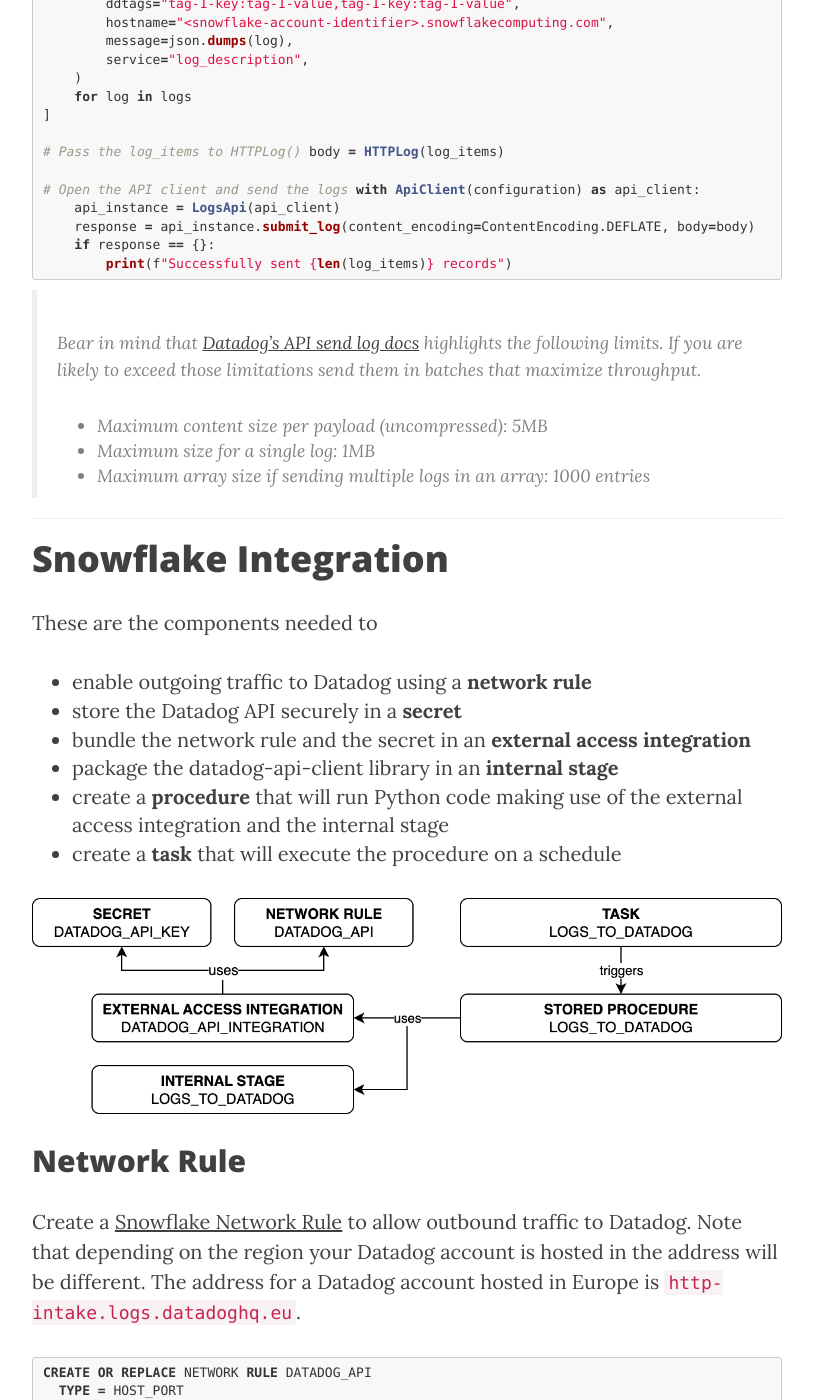
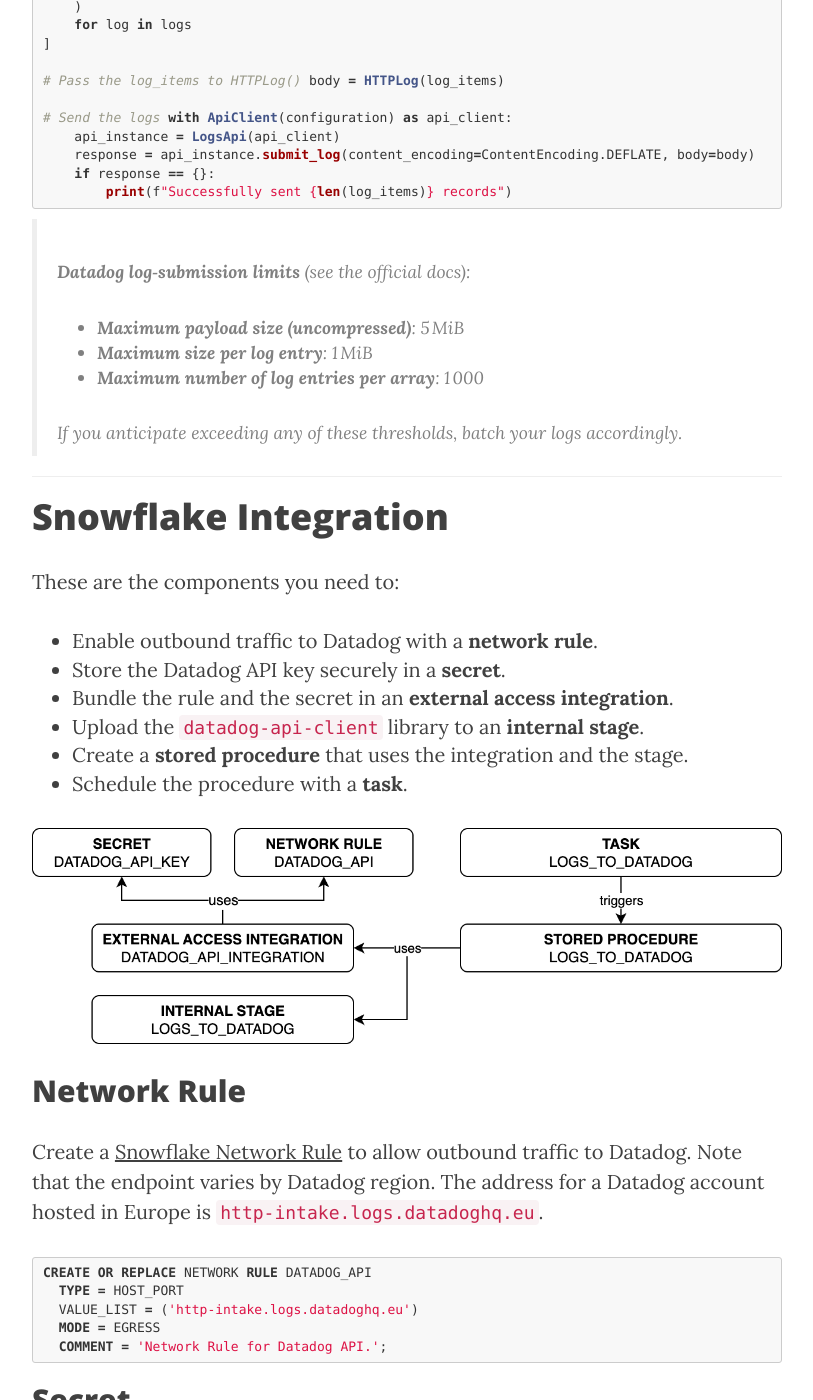
Before and after one commit to jcarlosmayo/jcarlosmayo.github.io, a Jekyll site: the page built from _posts/2025-08-11-send-logs-to-datadog-from-snowflake.md, in a window 1280 px wide and 1400 px high, scrolled down 1328 px. Shown: the whole window, without its empty margins (233-1046 px from the left). Built offline with Jekyll 4.4.1, drawn with Linux system fonts in a browser that asks for light colours; nearby versions of some CDN libraries; some of the changed text lies outside the part shown.

Commit message:
Reviewed post contents

````diff
--- a/_posts/2025-08-11-send-logs-to-datadog-from-snowflake.md
+++ b/_posts/2025-08-11-send-logs-to-datadog-from-snowflake.md
@@ -1,15 +1,15 @@
 ---
 layout:     post
-title:      "Send logs to Datadog from Snowflake"
-subtitle:   "Using Snowflake native resources and libraries not readily available in Snowpark"
-date:       2025-08-11 18:00:00
+title:      "Send Snowflake Data to Datadog Logs"
+subtitle:   "Build a reusable Snowflake procedure that extracts data, formats it as JSON, and submits it to Datadog"
+date:       2025-08-11 18:00:00 +00:00
 author:     "Juan Carlos Mayo"
 header-img: "img/post-default-bg.png"
 ---
 
-The [Datadog Snowflake integration](https://docs.datadoghq.com/integrations/snowflake-web/) allows you to monitor a wide range of Snowflake metrics and the documentation makes it very easy to set up. However, once you are already using Datadog and Snowflake you can create your own custom logic to follow up any other aspect of your data and its meaning by sending custom metrics to [Datadog's API](https://docs.datadoghq.com/api/latest). As an example, if you are collecting iot data in Snowflake, you might want to make sure that the sensors producing the data send data as often as they should. If each of the sensors is supposed to send data every 10 minutes you could create a query to make sure that that is the case.
+The official [Datadog ↔ Snowflake integration](https://docs.datadoghq.com/integrations/snowflake-web/) lets you monitor a wide range of Snowflake metrics out of the box. When you already have both platforms in place, you can extend the integration with your own logic and push custom metrics or logs to Datadog’s API. For example, if you collect IoT sensor data in Snowflake, you might want to verify that each sensor reports at the expected 10‑minute interval.
 
-Here is a basic Pyton code example to send data to Datadog using the Python library [datadog-api-client](https://pypi.org/project/datadog-api-client/). I will describe below how to run it in a Snowflake Procedure.
+Here is a basic Python code example to send data to Datadog using the Python library [datadog-api-client](https://pypi.org/project/datadog-api-client/). I will describe below how to run it in a Snowflake Procedure.
 
 ```python
 import json
@@ -21,19 +21,21 @@
 from datadog_api_client.v2.model.http_log import HTTPLog
 from datadog_api_client.v2.model.http_log_item import HTTPLogItem
 
+
+# Datadog endpoint (EU region in this example)
 os.environ["DD_SITE"] = "datadoghq.eu"
 os.environ["DD_API_KEY"] = "<your_datadog_api_key>"
 
 
 configuration = Configuration()
 
-# Data to be sent to logs
+# Sample payload
 logs = [
     {"id": "ABC","value": 1},
     {"id": "DEF","value": 2}
 ]
 
-# Convert each of the logs to a JSON-formatted string and wrap them in HTTPLogItem
+# Convert each dict to a JSON string and wrap it in an HTTPLogItem
 log_items = [
     HTTPLogItem(
         ddsource="snowflake",
@@ -48,7 +50,7 @@
 # Pass the log_items to HTTPLog()
 body = HTTPLog(log_items)
 
-# Open the API client and send the logs
+# Send the logs
 with ApiClient(configuration) as api_client:
     api_instance = LogsApi(api_client)
     response = api_instance.submit_log(content_encoding=ContentEncoding.DEFLATE, body=body)
@@ -56,24 +58,26 @@
         print(f"Successfully sent {len(log_items)} records")
 ```
 
-> Bear in mind that [Datadog's API send log docs](https://docs.datadoghq.com/api/latest/logs/#send-logs) highlights the following limits. If you are likely to exceed those limitations send them in batches that maximize throughput.
+> **Datadog log‑submission limits** (see the official docs):
 >
-> - Maximum content size per payload (uncompressed): 5MB
-> - Maximum size for a single log: 1MB
-> - Maximum array size if sending multiple logs in an array: 1000 entries
+> - **Maximum payload size (uncompressed)**: 5 MiB
+> - **Maximum size per log entry**: 1 MiB
+> - **Maximum number of log entries per array**: 1 000
+>
+> If you anticipate exceeding any of these thresholds, batch your logs accordingly.
 
 <hr>
 
 # Snowflake Integration
 
-These are the components needed to
+These are the components you need to:
 
-- enable outgoing traffic to Datadog using a **network rule**
-- store the Datadog API securely in a **secret**
-- bundle the network rule and the secret in an **external access integration**
-- package the [datadog-api-client](https://pypi.org/project/datadog-api-client/) library in an **internal stage**
-- create a **procedure** that will run Python code making use of the external access integration and the internal stage
-- create a **task** that will execute the procedure on a schedule
+- Enable outbound traffic to Datadog with a **network rule**.
+- Store the Datadog API key securely in a **secret**.
+- Bundle the rule and the secret in an **external access integration**.
+- Upload the `datadog‑api‑client` library to an **internal stage**.
+- Create a **stored procedure** that uses the integration and the stage.
+- Schedule the procedure with a **task**.
 
 <p align="center">
     <img src="{{ site.baseurl }}/img/send-logs-to-datadog-from-snowflake/diagram.png" />
@@ -81,7 +85,7 @@
 
 ## Network Rule
 
-Create a [Snowflake Network Rule](https://docs.snowflake.com/en/user-guide/network-rules) to allow outbound traffic to Datadog. Note that depending on the region your Datadog account is hosted in the address will be different. The address for a Datadog account hosted in Europe is `http-intake.logs.datadoghq.eu`.
+Create a [Snowflake Network Rule](https://docs.snowflake.com/en/user-guide/network-rules) to allow outbound traffic to Datadog. Note that the endpoint varies by Datadog region. The address for a Datadog account hosted in Europe is `http-intake.logs.datadoghq.eu`.
 
 ```sql
 CREATE OR REPLACE NETWORK RULE DATADOG_API
@@ -93,13 +97,13 @@
 
 ## Secret
 
-To obtain the secret value that needs to be inserted in the [Snowflake Secret](https://docs.snowflake.com/en/sql-reference/sql/create-secret) navigate in the Datadog portal to Organization Settings >>> API Keys and create a new API Key. The value of the key is the value that needs to be passed to the secret.
+To obtain the secret value that needs to be inserted in the [Snowflake Secret](https://docs.snowflake.com/en/sql-reference/sql/create-secret) navigate in the Datadog portal to Organization Settings → API Keys and create a new API Key. The value of the key is the value that needs to be passed to the secret.
 
 ```sql
 CREATE OR REPLACE SECRET DATADOG_API_KEY
   TYPE = GENERIC_STRING
-  SECRET_STRING = '<secret-value>'
-  COMMENT = 'Datadog API key that allows sending logs to Datadog.';
+  SECRET_STRING = '<your_datadog_api_key>'
+  COMMENT = 'Datadog API key used by the Snowflake procedure.';
 ```
 
 ## External Access Integration
@@ -283,7 +287,9 @@
 ```sql
 CREATE OR REPLACE TASK MY_DB.MY_SCHEMA.LOGS_TO_DATAGOG_TASK
 	warehouse=MY_WH
-	schedule='USING CRON */5 * * * * UTC'
-	COMMENT='Send logs to Datadog.'
+	schedule='USING CRON */5 * * * * UTC'   -- Every 5 minutes
+	COMMENT = 'Every 5 minutes: send sensor logs to Datadog.'
 	as CALL SP_LOGS_TO_DATADOG();
 ```
+
+With the task in place, Snowflake will push a fresh batch of sensor‑lag metrics to Datadog every five minutes. You can now create dashboards, alerts, or anomaly‑detection monitors in Datadog to surface any gaps in your IoT ingestion pipeline—all without leaving Snowflake.
````
Also changed, not shown: other parts of _posts/2025-08-11-send-logs-to-datadog-from-snowflake.md (+8 -8 lines).
